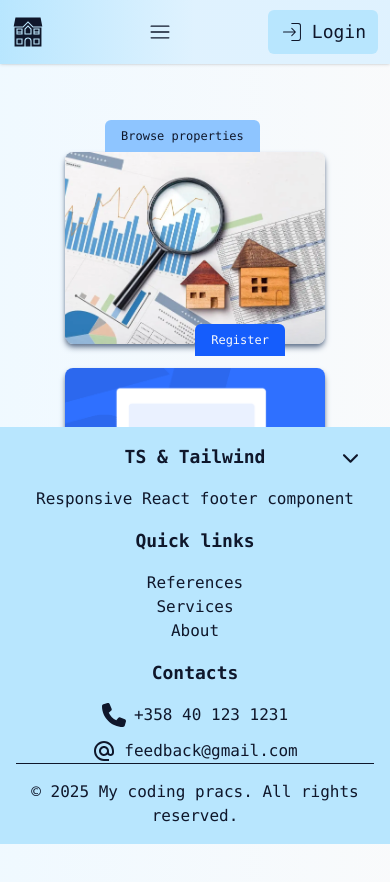
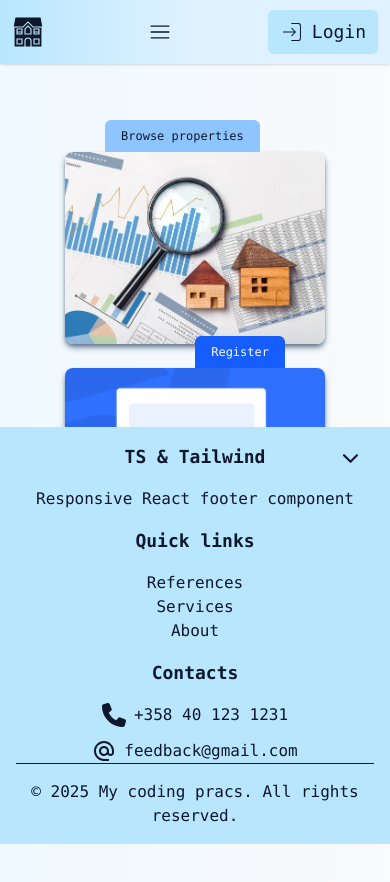
Before and after one commit to olliuhlbeck/sky-listings, a React (Vite) app in the folder frontend/: page / in a window 390 px wide. Shown: the top 882 px of the page. Built offline with nearby package versions, Linux system fonts and the light colour scheme.

Commit message:
set minimum width also to non logged in content

```diff
--- a/frontend/src/pages/HomePage/HomePage.tsx
+++ b/frontend/src/pages/HomePage/HomePage.tsx
@@ -33,7 +33,7 @@ const HomePage = () => {
         </>
       ) : (
         <>
-          <div className='flex flex-col lg:flex-row w-4/6 gap-6'>
+          <div className='flex flex-col lg:flex-row w-4/6 min-w-48 gap-6'>
             <ContentButtonCard
               link='browseProperties'
               buttonText='Browse properties'
@@ -45,7 +45,7 @@ const HomePage = () => {
               state={{ action: ActionType.SignUp }}
               className={`relative transition duration-300 hover:scale-[1.02] min-h-[12rem] lg:min-h-[24rem] shadow-md shadow-slate-500 flex flex-1 justify-center items-center rounded-lg bg-[url('./assets/registerFront.png')] bg-cover bg-center `}
             >
-              <Button ClassName='absolute -top-11 right-10 !rounded-b-none !bg-blue-600 dark:!bg-blue-900 text-gray-50'>
+              <Button ClassName='absolute -top-8 sm:-top-8 md:-top-11 right-10 !rounded-b-none !bg-blue-600 dark:!bg-blue-900 text-gray-50'>
                 Register
               </Button>
             </Link>
```
